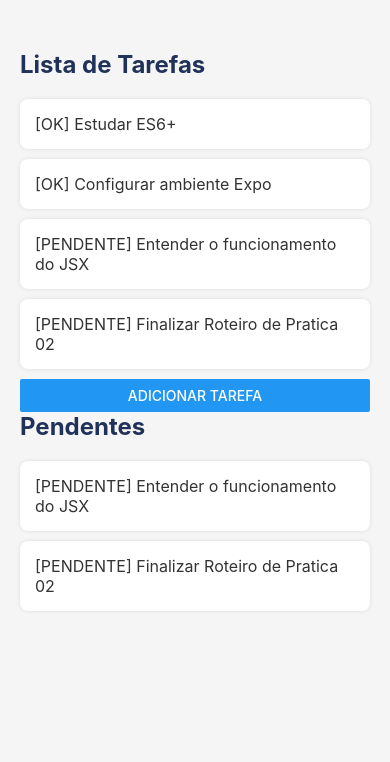
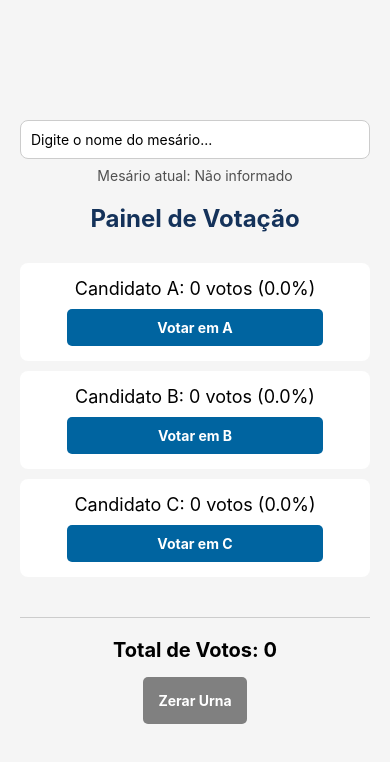
Before and after one commit to GustavoMBarbosaDEV/INF204, a React Native app: screen / in a window 390 px wide. Shown: the top 762 px of the page. Built offline with nearby package versions, Linux system fonts and the light colour scheme.

Commit message:
Update App.js
Implementa simulador de votação com useState, callback e dados derivados

```diff
--- a/App.js
+++ b/App.js
@@ -1,47 +1,95 @@
 import React, { useState } from "react";
-import { StyleSheet, Text, View, Button } from "react-native";
-import ItemTarefa from "./ItemTarefa";
+import {
+  StyleSheet,
+  Text,
+  View,
+  TouchableOpacity,
+  TextInput,
+} from "react-native";
 
-export default function App() {
-  const [tarefas, setTarefas] = useState([
-    { id: 1, descricao: "Estudar ES6+", concluida: true },
-    { id: 2, descricao: "Configurar ambiente Expo", concluida: true },
-    { id: 3, descricao: "Entender o funcionamento do JSX", concluida: false },
-    { id: 4, descricao: "Finalizar Roteiro de Pratica 02", concluida: false },
-  ]);
+export default function UrnaEletronica() {
 
-  const tarefasPendentes = tarefas.filter((tarefa) => !tarefa.concluida);
+  const [votosA, setVotosA] = useState(0);
+  const [votosB, setVotosB] = useState(0);
+  const [votosC, setVotosC] = useState(0);
 
-  const adicionarTarefa = () => {
-    const novaTarefa = {
-      id: tarefas.length + 1,
-      descricao: `Nova tarefa ${tarefas.length + 1}`,
-      concluida: false,
-    };
-    setTarefas([...tarefas, novaTarefa]);
+
+  const [nomeMesario, setNomeMesario] = useState("");
+
+
+  const totalVotos = votosA + votosB + votosC;
+
+  const calcularPorcentagem = (votos) => {
+    if (totalVotos === 0) return "0.0";
+    return ((votos / totalVotos) * 100).toFixed(1);
+  };
+
+  const zerarUrna = () => {
+    setVotosA(0);
+    setVotosB(0);
+    setVotosC(0);
   };
 
   return (
     <View style={styles.container}>
-      <Text style={styles.titulo}>Lista de Tarefas</Text>
-      {tarefas.map((tarefa) => (
-        <ItemTarefa
-          key={tarefa.id}
-          descricao={tarefa.descricao}
-          concluida={tarefa.concluida}
-        />
-      ))}
+      <TextInput
+        style={styles.inputMesario}
+        placeholder="Digite o nome do mesário..."
+        value={nomeMesario}
+        onChangeText={(texto) => setNomeMesario(texto)}
+      />
+      <Text style={styles.textoMesario}>
+        Mesário atual: {nomeMesario || "Não informado"}
+      </Text>
 
-      <Button title="Adicionar Tarefa" onPress={adicionarTarefa} />
+      <Text style={styles.titulo}>Painel de Votação</Text>
 
-      <Text style={styles.titulo}>Pendentes</Text>
-      {tarefasPendentes.map((tarefa) => (
-        <ItemTarefa
-          key={tarefa.id}
-          descricao={tarefa.descricao}
-          concluida={tarefa.concluida}
-        />
-      ))}
+      {/* Candidato A */}
+      <View style={styles.candidatoContainer}>
+        <Text style={styles.nomeCandidato}>
+          Candidato A: {votosA} votos ({calcularPorcentagem(votosA)}%)
+        </Text>
+        <TouchableOpacity
+          style={styles.botaoVotar}
+          onPress={() => setVotosA((prev) => prev + 1)}
+        >
+          <Text style={styles.textoBotao}>Votar em A</Text>
+        </TouchableOpacity>
+      </View>
+
+      {/* Candidato B */}
+      <View style={styles.candidatoContainer}>
+        <Text style={styles.nomeCandidato}>
+          Candidato B: {votosB} votos ({calcularPorcentagem(votosB)}%)
+        </Text>
+        <TouchableOpacity
+          style={styles.botaoVotar}
+          onPress={() => setVotosB((prev) => prev + 1)}
+        >
+          <Text style={styles.textoBotao}>Votar em B</Text>
+        </TouchableOpacity>
+      </View>
+
+      {/* Candidato C */}
+      <View style={styles.candidatoContainer}>
+        <Text style={styles.nomeCandidato}>
+          Candidato C: {votosC} votos ({calcularPorcentagem(votosC)}%)
+        </Text>
+        <TouchableOpacity
+          style={styles.botaoVotar}
+          onPress={() => setVotosC((prev) => prev + 1)}
+        >
+          <Text style={styles.textoBotao}>Votar em C</Text>
+        </TouchableOpacity>
+      </View>
+
+      {/* Rodapé com total e botão de reset */}
+      <View style={styles.rodape}>
+        <Text style={styles.totalTexto}>Total de Votos: {totalVotos}</Text>
+        <TouchableOpacity style={styles.botaoZerar} onPress={zerarUrna}>
+          <Text style={styles.textoBotao}>Zerar Urna</Text>
+        </TouchableOpacity>
+      </View>
     </View>
   );
 }
@@ -49,14 +97,57 @@
 const styles = StyleSheet.create({
   container: {
     flex: 1,
-    backgroundColor: "#f5f5f5",
-    paddingTop: 50,
-    paddingHorizontal: 20,
+    backgroundColor: "#F5F5F5",
+    justifyContent: "center",
+    alignItems: "center",
+    padding: 20,
   },
   titulo: {
     fontSize: 24,
     fontWeight: "bold",
+    marginBottom: 30,
+    color: "#14325A",
+  },
+  inputMesario: {
+    width: "100%",
+    borderWidth: 1,
+    borderColor: "#CCC",
+    borderRadius: 8,
+    padding: 10,
+    backgroundColor: "#FFF",
+    marginBottom: 8,
+  },
+  textoMesario: {
+    fontSize: 14,
+    color: "#505050",
     marginBottom: 20,
-    color: "#20325a",
   },
+  candidatoContainer: {
+    width: "100%",
+    backgroundColor: "#FFF",
+    padding: 15,
+    borderRadius: 8,
+    marginBottom: 10,
+    alignItems: "center",
+    elevation: 2,
+  },
+  nomeCandidato: { fontSize: 18, marginBottom: 10 },
+  botaoVotar: {
+    backgroundColor: "#0064A0",
+    padding: 10,
+    borderRadius: 5,
+    width: "80%",
+    alignItems: "center",
+  },
+  textoBotao: { color: "#FFF", fontWeight: "bold" },
+  rodape: {
+    marginTop: 30,
+    alignItems: "center",
+    width: "100%",
+    borderTopWidth: 1,
+    borderColor: "#CCC",
+    paddingTop: 20,
+  },
+  totalTexto: { fontSize: 20, fontWeight: "bold", marginBottom: 15 },
+  botaoZerar: { backgroundColor: "#808080", padding: 15, borderRadius: 5 },
 });
```
